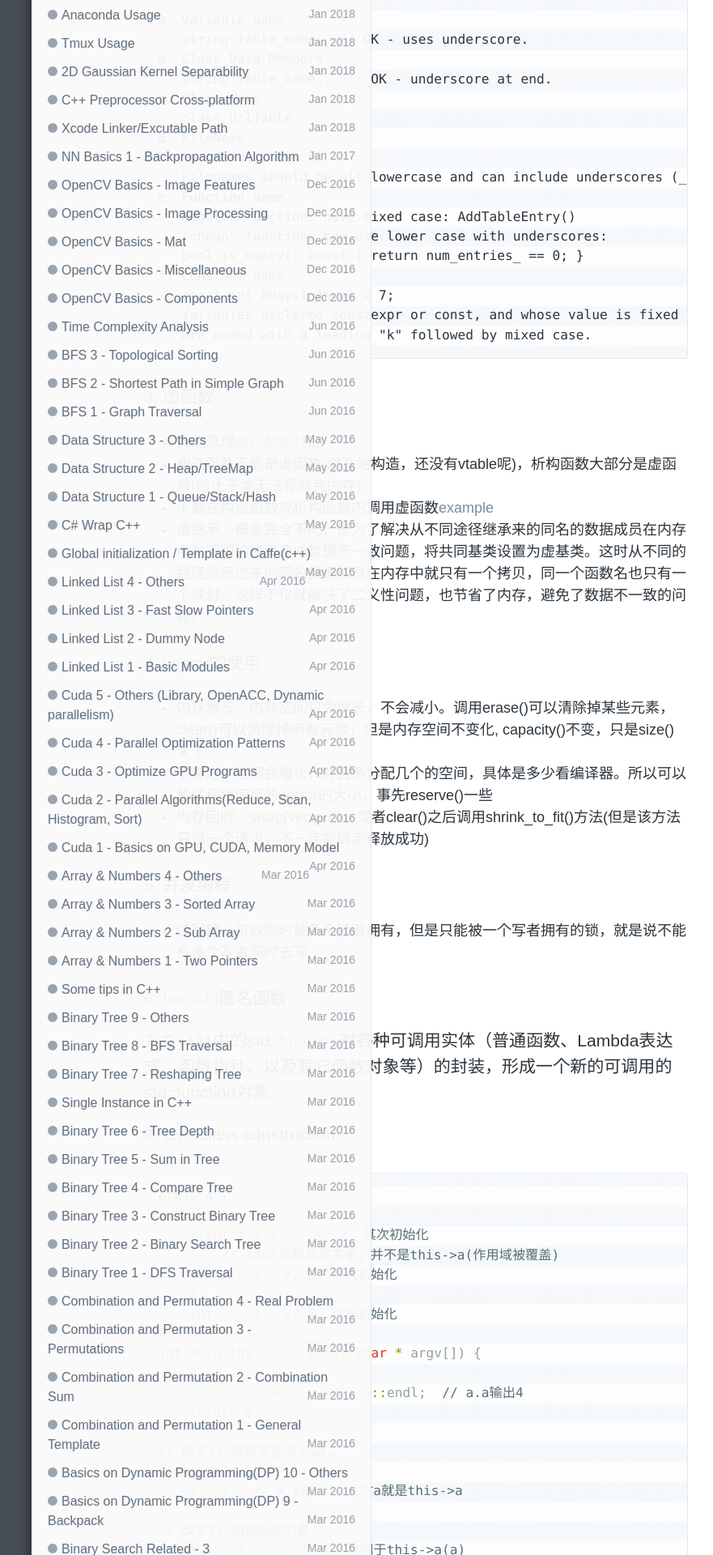
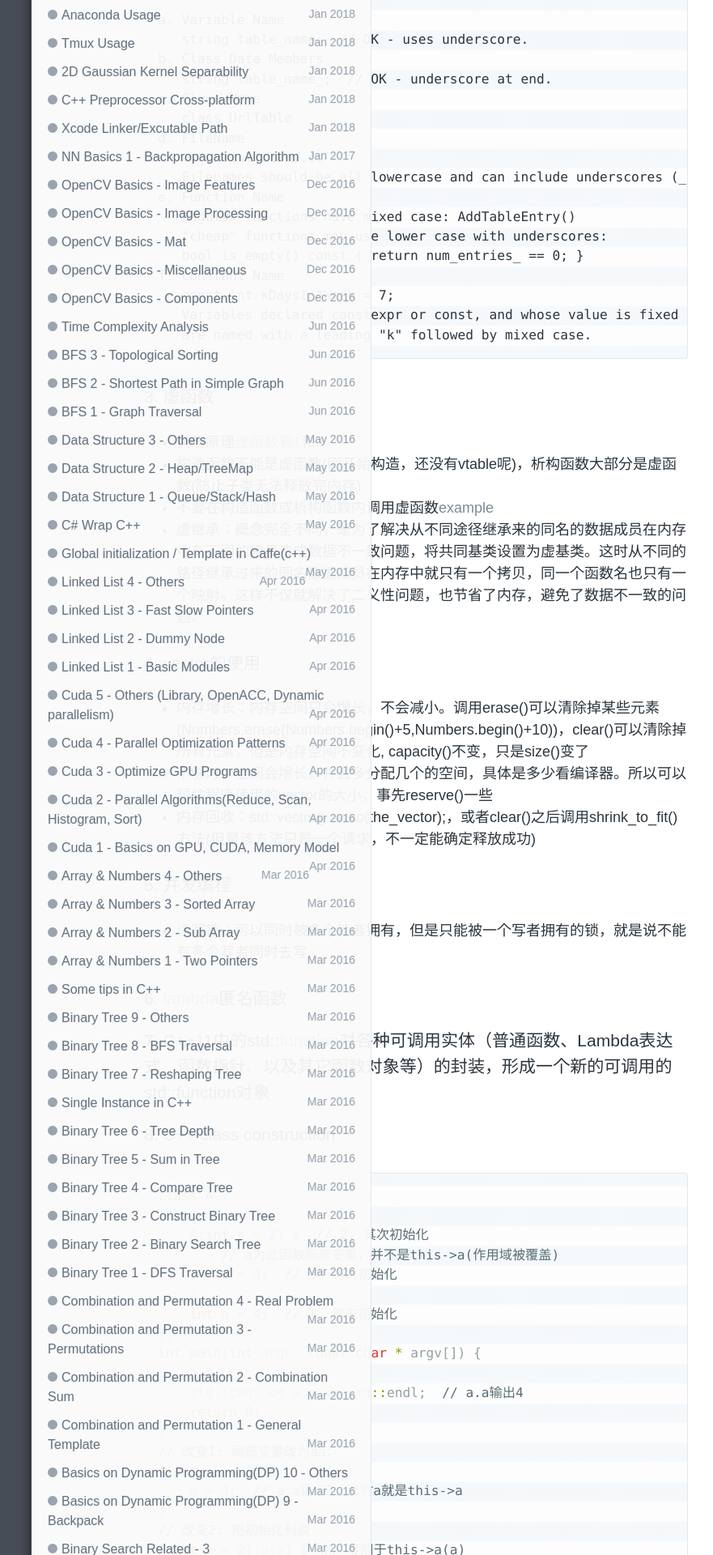
Before and after one commit to wykvictor/wykvictor.github.io, a Jekyll site: the page built from _posts/Tech/2016-03-26-Some-Tips-in-C++.md, in a window 1280 px wide. Shown: the part 996-2916 px from the top of the page at 81% size, without its empty margins (126-1007 px from the left). Built offline with Jekyll 4.4.1, drawn with Linux system fonts in a browser that asks for light colours.

Commit message:
add vector erase

```diff
--- a/_posts/Tech/2016-03-26-Some-Tips-in-C++.md
+++ b/_posts/Tech/2016-03-26-Some-Tips-in-C++.md
@@ -53,9 +53,9 @@ f. Constant Name
    * 虚继承：概念完全不同，是为了解决从不同途径继承来的同名的数据成员在内存中有不同的拷贝造成数据不一致问题，将共同基类设置为虚基类。这时从不同的路径继承过来的同名数据成员在内存中就只有一个拷贝，同一个函数名也只有一个映射。这样不仅就解决了二义性问题，也节省了内存，避免了数据不一致的问题。
 
 ### 4. vector的使用
-   * 内存增长：内存空间只会增长，不会减小。调用erase()可以清除掉某些元素，clear()可以清除掉所有元素，但是内存空间不变化, capacity()不变，只是size()变了
+   * 内存增长：内存空间只会增长，不会减小。调用erase()可以清除掉某些元素(Numbers.erase(Numbers.begin()+5,Numbers.begin()+10))，clear()可以清除掉所有元素，但是内存空间不变化, capacity()不变，只是size()变了
    * 不够时，空间会增长，并且多分配几个的空间，具体是多少看编译器。所以可以预估程序使用的vector的大小，事先reserve()一些
-   * 内存回收：swap(vector<int>())，或者clear()之后调用shrink_to_fit()方法(但是该方法只是一个请求，不一定能确定释放成功)
+   * 内存回收：std::vector<int>().swap(the_vector);，或者clear()之后调用shrink_to_fit()方法(但是该方法只是一个请求，不一定能确定释放成功)
 
 ### 5. 并发编程
    * 读写锁：可以同时被多个读者拥有，但是只能被一个写者拥有的锁，就是说不能有多个写者同时去写
```
